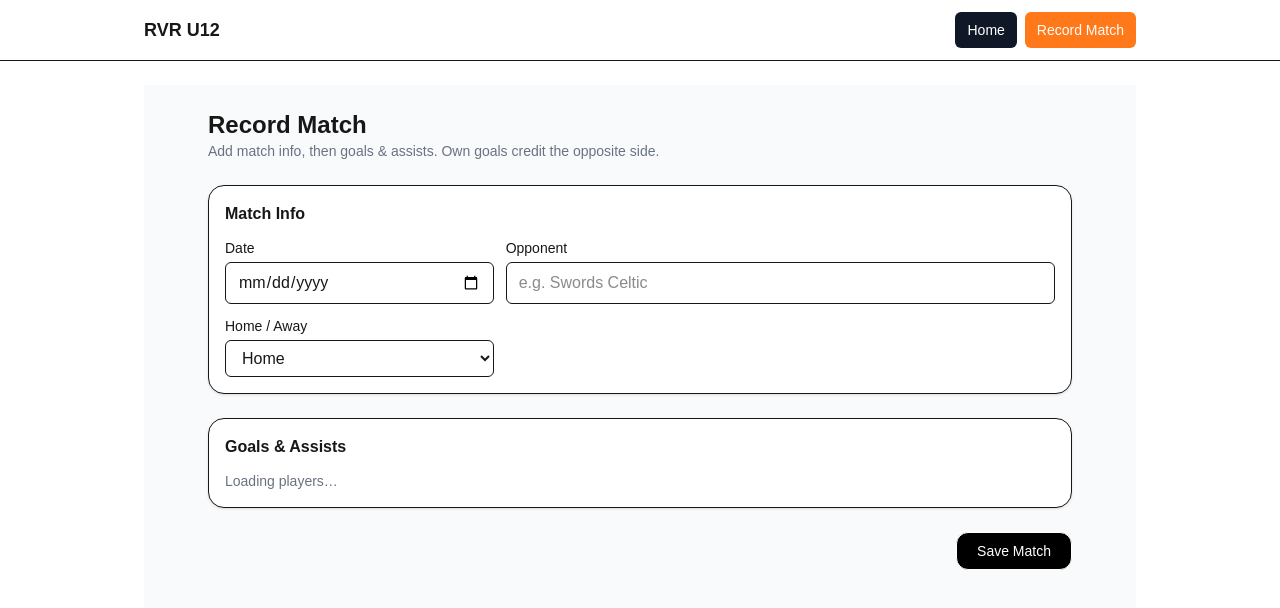
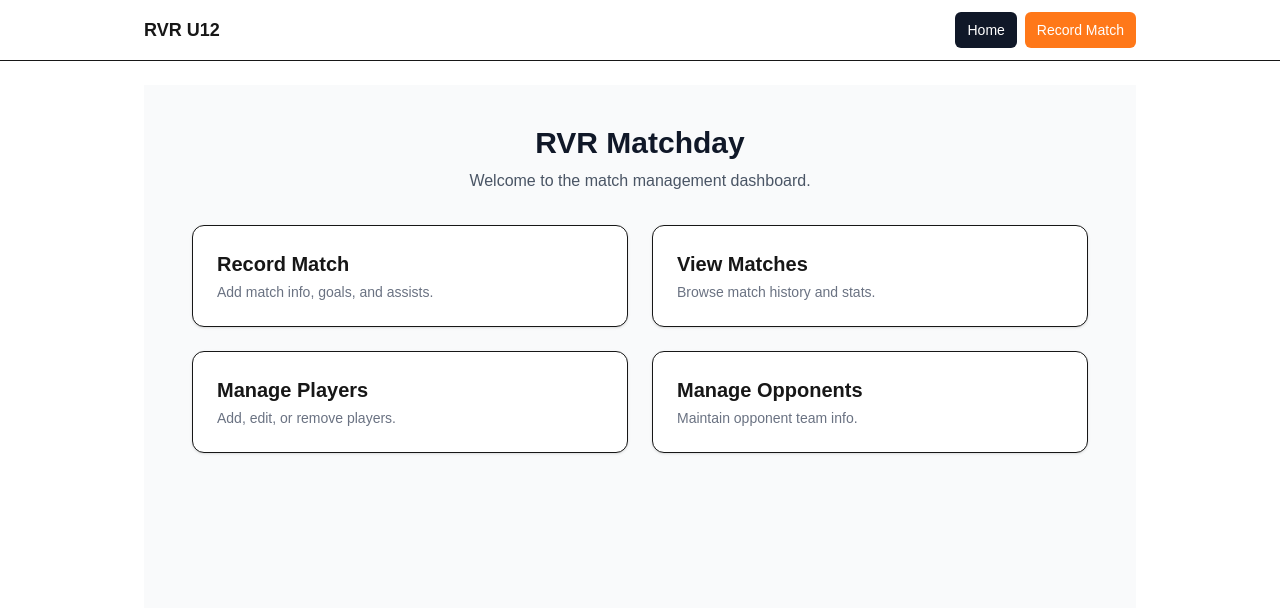
Before and after one commit to 1Zero9/rvr-u12-scorekeeper, a Next.js app in the folder rvr-u12/: page / in a window 1280 px wide. Shown: the top 608 px of the page. Built offline with nearby package versions, Linux system fonts and the light colour scheme; no server answers; the database is empty.

Commit message:
refactor(HomePage): simplify layout and remove match form functionality

```diff
--- a/rvr-u12/src/app/page.tsx
+++ b/rvr-u12/src/app/page.tsx
@@ -1,206 +1,62 @@
 "use client";
 
-import React, { useEffect, useState } from "react";
-import GoalsAssistsPanel from "../components/GoalsAssistsPanel";
-import { GoalEvent, Player } from "../types/match";
-import { supabase } from "../lib/supabaseClient";
-import { createMatch, insertGoals, updateMatchScore, upsertOpponentByName } from "../lib/db";
+import Link from "next/link";
 
-const OUR_TEAM_ID = process.env.NEXT_PUBLIC_OUR_TEAM_ID!;
+export default function HomePage() {
+  return (
+    <main className="min-h-screen bg-gray-50 py-10 px-6">
+      <div className="mx-auto max-w-4xl space-y-8">
+        {/* Heading */}
+        <header className="text-center">
+          <h1 className="text-3xl font-bold text-gray-900">RVR Matchday</h1>
+          <p className="mt-2 text-gray-600">
+            Welcome to the match management dashboard.
+          </p>
+        </header>
 
-export default function Page() {
-  const [homePlayers, setHomePlayers] = useState<Player[]>([]);
-  const [awayPlayers, setAwayPlayers] = useState<Player[]>([]);
-  const [loadingPlayers, setLoadingPlayers] = useState(true);
+        {/* Links / Actions */}
+        <section className="grid grid-cols-1 gap-6 sm:grid-cols-2">
+          <Link
+            href="/record-match"
+            className="rounded-xl border bg-white p-6 shadow hover:shadow-md transition"
+          >
+            <h2 className="text-xl font-semibold">Record Match</h2>
+            <p className="mt-1 text-sm text-gray-500">
+              Add match info, goals, and assists.
+            </p>
+          </Link>
 
-  const [date, setDate] = useState("");
-  const [opponent, setOpponent] = useState("");
-  const [homeAway, setHomeAway] = useState<"home" | "away">("home");
-  const [goals, setGoals] = useState<GoalEvent[]>([]);
-  const [saving, setSaving] = useState(false);
+          <Link
+            href="/matches"
+            className="rounded-xl border bg-white p-6 shadow hover:shadow-md transition"
+          >
+            <h2 className="text-xl font-semibold">View Matches</h2>
+            <p className="mt-1 text-sm text-gray-500">
+              Browse match history and stats.
+            </p>
+          </Link>
 
-  // Load our team’s players
-  useEffect(() => {
-    (async () => {
-      const { data, error } = await supabase
-        .from("players")
-        .select("id,name,shirt,team_id")
-        .eq("team_id", OUR_TEAM_ID)
-        .order("shirt", { ascending: true });
+          <Link
+            href="/players"
+            className="rounded-xl border bg-white p-6 shadow hover:shadow-md transition"
+          >
+            <h2 className="text-xl font-semibold">Manage Players</h2>
+            <p className="mt-1 text-sm text-gray-500">
+              Add, edit, or remove players.
+            </p>
+          </Link>
 
-      if (error) {
-        console.error("Load home players error:", error);
-        setHomePlayers([]);
-      } else {
-        setHomePlayers(
-          (data ?? []).map((p: any) => ({
-            id: p.id,
-            name: p.name,
-            teamId: p.team_id,
-            shirtNumber: p.shirt ?? undefined,
-          }))
-        );
-      }
-    })();
-  }, []);
-
-  // Load opponent players when opponent name changes
-  useEffect(() => {
-    if (!opponent.trim()) {
-      setAwayPlayers([]);
-      return;
-    }
-
-    (async () => {
-      setLoadingPlayers(true);
-
-      // Find opponent_id
-      const opponentId = await upsertOpponentByName(opponent.trim());
-      if (!opponentId) {
-        setAwayPlayers([]);
-        setLoadingPlayers(false);
-        return;
-      }
-
-      // Assuming opponents table links to teams via same ID or mapping
-      const { data, error } = await supabase
-        .from("players")
-        .select("id,name,shirt,team_id")
-        .eq("team_id", opponentId)
-        .order("shirt", { ascending: true });
-
-      if (error) {
-        console.error("Load opponent players error:", error);
-        setAwayPlayers([]);
-      } else {
-        setAwayPlayers(
-          (data ?? []).map((p: any) => ({
-            id: p.id,
-            name: p.name,
-            teamId: p.team_id,
-            shirtNumber: p.shirt ?? undefined,
-          }))
-        );
-      }
-
-      setLoadingPlayers(false);
-    })();
-  }, [opponent]);
-
-  const onSubmit = async (e: React.FormEvent) => {
-    e.preventDefault();
-
-    if (!date) return alert("Please choose a date.");
-    if (!opponent.trim()) return alert("Please enter an opponent name.");
-    if (goals.some((g) => !g.scorerId)) return alert("Each goal needs a scorer.");
-
-    try {
-      setSaving(true);
-      const matchId = await createMatch({ date, opponentName: opponent.trim(), homeAway });
-
-      const teamByPlayer = new Map([...homePlayers, ...awayPlayers].map((p) => [p.id, p.teamId]));
-
-      let our = 0;
-      let theirs = 0;
-
-      const goalRows = goals.map((g) => {
-        const scorerTeam = teamByPlayer.get(g.scorerId);
-        const isOurPlayer = scorerTeam === OUR_TEAM_ID;
-        const creditedToUs = g.ownGoal ? !isOurPlayer : isOurPlayer;
-        if (creditedToUs) our += 1;
-        else theirs += 1;
-
-        return {
-          minute: g.minute,
-          scorer_id: g.scorerId,
-          assist_id: g.assistId ?? null,
-          own_goal: g.ownGoal,
-        };
-      });
-
-      if (goalRows.length > 0) {
-        await insertGoals(matchId, goalRows);
-      }
-      await updateMatchScore(matchId, our, theirs);
-
-      alert("Match saved!");
-      setDate("");
-      setOpponent("");
-      setHomeAway("home");
-      setGoals([]);
-    } catch (err: any) {
-      console.error("Save match failed:", err);
-      alert(err?.message ?? "Failed to save match.");
-    } finally {
-      setSaving(false);
-    }
-  };
-
-  return (
-    <main className="min-h-screen bg-gray-50 py-6">
-      <form onSubmit={onSubmit} className="mx-auto w-full max-w-4xl space-y-6 px-4">
-        <div>
-          <h1 className="text-2xl font-semibold">Record Match</h1>
-          <p className="text-sm text-gray-500">
-            Add match info, then goals & assists. Own goals credit the opposite side.
-          </p>
-        </div>
-
-        {/* Match Info */}
-        <section className="rounded-2xl border bg-white p-4 shadow-sm">
-          <h2 className="mb-3 text-base font-semibold">Match Info</h2>
-          <div className="grid grid-cols-1 gap-3 sm:grid-cols-3">
-            <div>
-              <label className="mb-1 block text-sm font-medium">Date</label>
-              <input type="date" className="w-full rounded-md border px-3 py-2"
-                value={date} onChange={(e) => setDate(e.target.value)} />
-            </div>
-            <div className="sm:col-span-2">
-              <label className="mb-1 block text-sm font-medium">Opponent</label>
-              <input type="text" className="w-full rounded-md border px-3 py-2"
-                placeholder="e.g. Swords Celtic"
-                value={opponent}
-                onChange={(e) => setOpponent(e.target.value)} />
-            </div>
-            <div>
-              <label className="mb-1 block text-sm font-medium">Home / Away</label>
-              <select className="w-full rounded-md border px-3 py-2"
-                value={homeAway}
-                onChange={(e) => setHomeAway(e.target.value as "home" | "away")}>
-                <option value="home">Home</option>
-                <option value="away">Away</option>
-              </select>
-            </div>
-          </div>
+          <Link
+            href="/opponents"
+            className="rounded-xl border bg-white p-6 shadow hover:shadow-md transition"
+          >
+            <h2 className="text-xl font-semibold">Manage Opponents</h2>
+            <p className="mt-1 text-sm text-gray-500">
+              Maintain opponent team info.
+            </p>
+          </Link>
         </section>
-
-        {/* Goals & Assists */}
-        <section className="rounded-2xl border bg-white p-4 shadow-sm">
-          <h2 className="mb-3 text-base font-semibold">Goals &amp; Assists</h2>
-          {loadingPlayers ? (
-            <p className="text-sm text-gray-500">Loading players…</p>
-          ) : (
-            <GoalsAssistsPanel
-              homeTeamId={OUR_TEAM_ID}
-              awayTeamId={awayPlayers[0]?.teamId ?? "opponent-team"}
-              allPlayers={[...homePlayers, ...awayPlayers]}
-              value={goals}
-              onChange={setGoals}
-            />
-          )}
-        </section>
-
-        {/* Save */}
-        <div className="flex justify-end">
-          <button
-            type="submit"
-            disabled={saving}
-            className="rounded-xl border bg-black px-5 py-2 text-sm font-medium text-white hover:opacity-90 disabled:opacity-60"
-          >
-            {saving ? "Saving…" : "Save Match"}
-          </button>
-        </div>
-      </form>
+      </div>
     </main>
   );
 }
```
